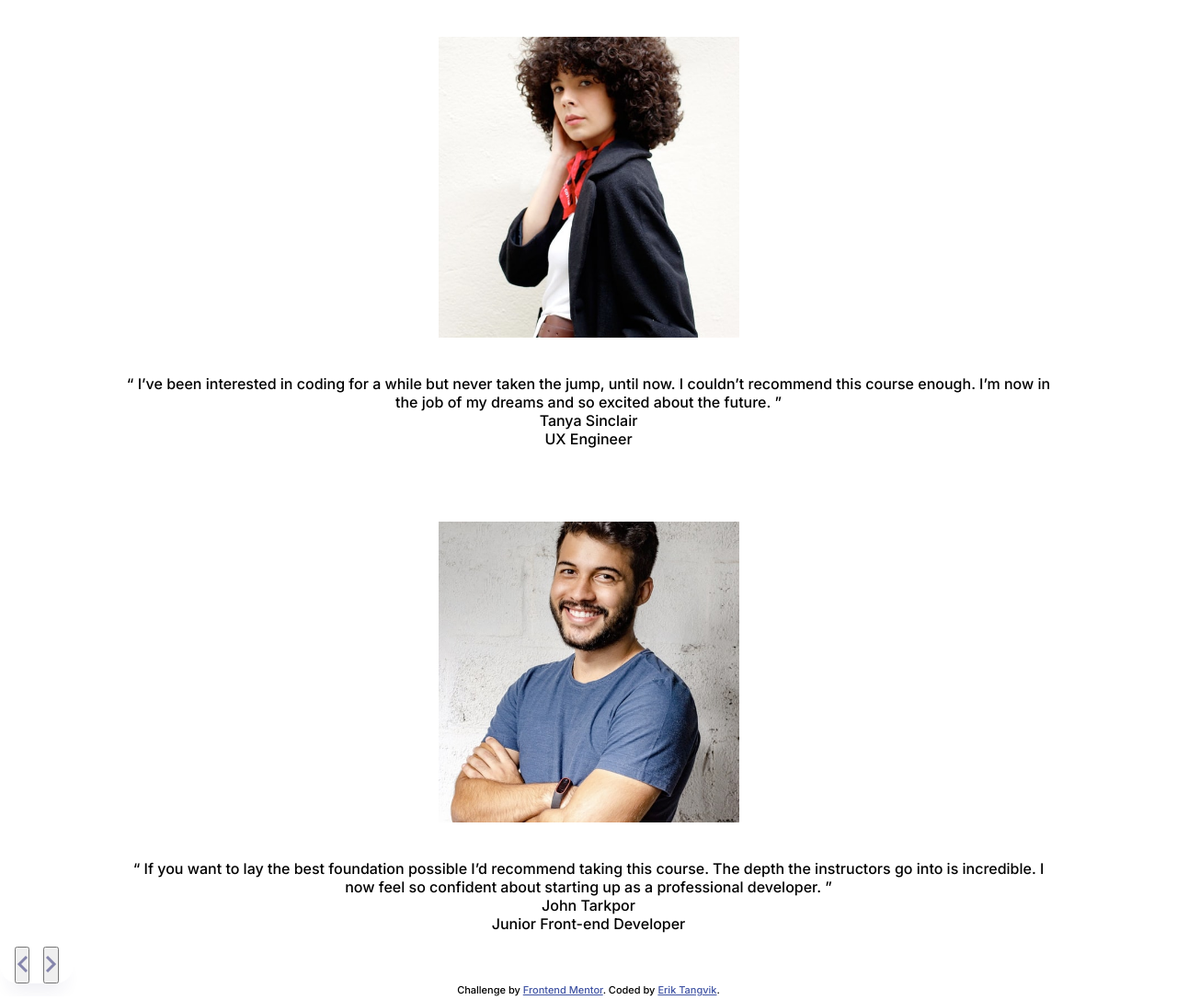
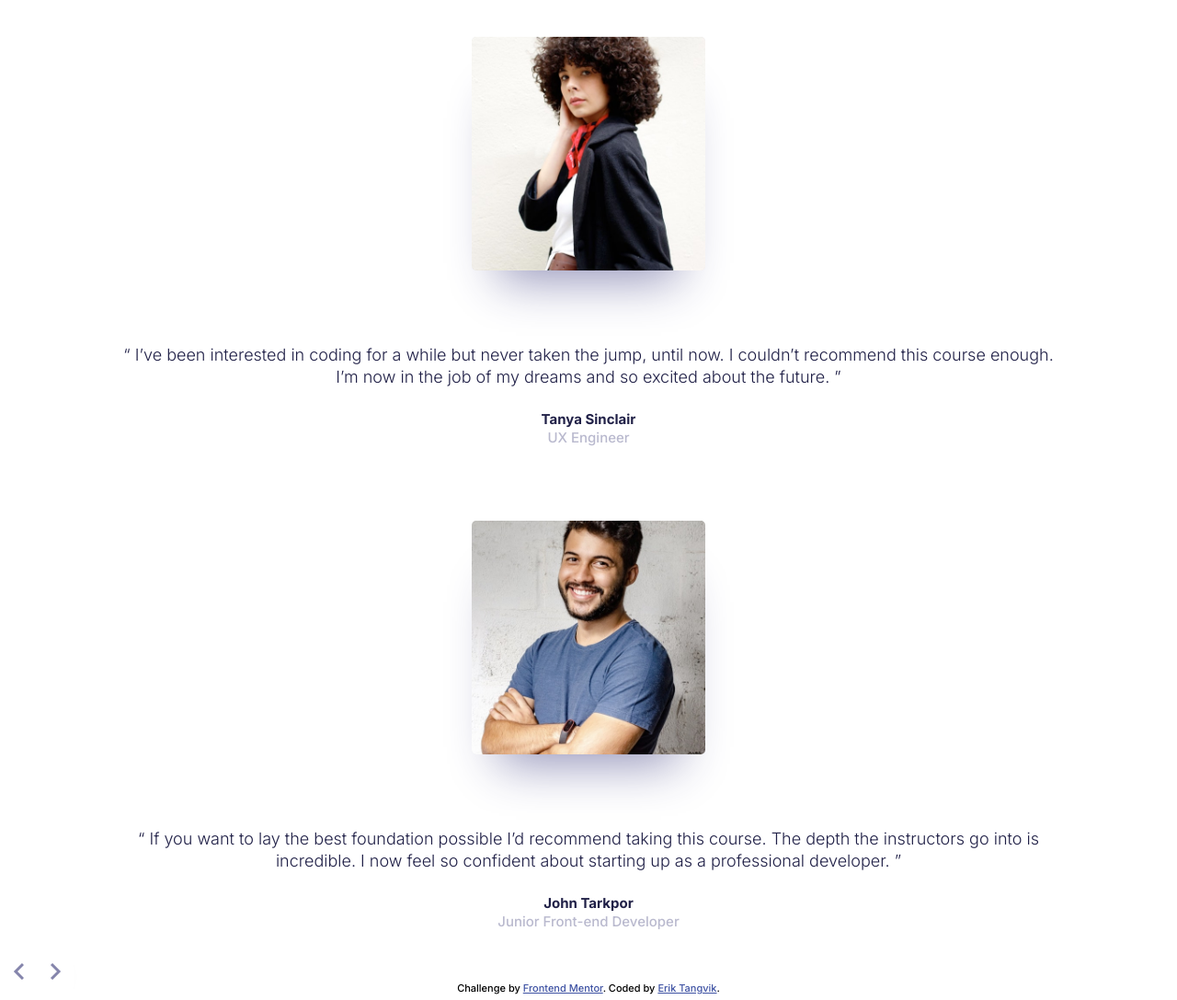
Before and after one commit to Etang131/coding-bootcamp-testimonial-slider, a plain HTML site: page index.html in a window 1280 px wide. Shown: the whole page at 92% size. Drawn offline with Linux system fonts and the light colour scheme.

Commit message:
added in first svg img

```diff
--- a/css/main.css
+++ b/css/main.css
@@ -14,15 +14,18 @@ body {
 
 .photo {
   align-self: center;
+  background: #ebebeb;
+  box-shadow: 0px 40px 50px -30px rgba(36, 36, 113, 0.495001);
+  border-radius: 5px;
   margin-top: 5vh;
-  width: 327px;
+  width: 254px;
 }
 
 .buttonContainer {
   align-self: center;
   display: flex;
   justify-content: space-evenly;
-  background: #ffffff;
+  background: #fff;
   box-shadow: 0px 15px 20px -10px rgba(36, 36, 113, 0.0991313);
   border-radius: 28px;
   height: 40px;
@@ -30,9 +33,48 @@ body {
   width: 80px;
 }
 
+.buttonContainer > button {
+  background-color: #fff;
+  border: none;
+  height: 60px;
+  width: 60px;
+}
+
 .testimonialMessage {
   margin: 5vh 10%;
   text-align: center;
+}
+
+.testimonial {
+  color: #202047;
+  font-size: 1.125rem;
+  font-weight: 300;
+  line-height: 1.5rem;
+  margin-top: 10vh;
+}
+
+.name {
+  color: #202047;
+  font-weight: bold;
+  font-size: 0.9375rem;
+  line-height: 1.25rem;
+  margin-top: 3vh;
+}
+
+.title {
+  color: #b9b9ce;
+  font-size: 0.9375rem;
+  font-weight: 500;
+  line-height: 1.25rem;
+}
+
+/*Background SVG's */
+.quoteImg {
+  position: absolute;
+  width: 60px;
+  height: 50px;
+  left: 158px;
+  top: 324px;
 }
 
 .attribution {
```
